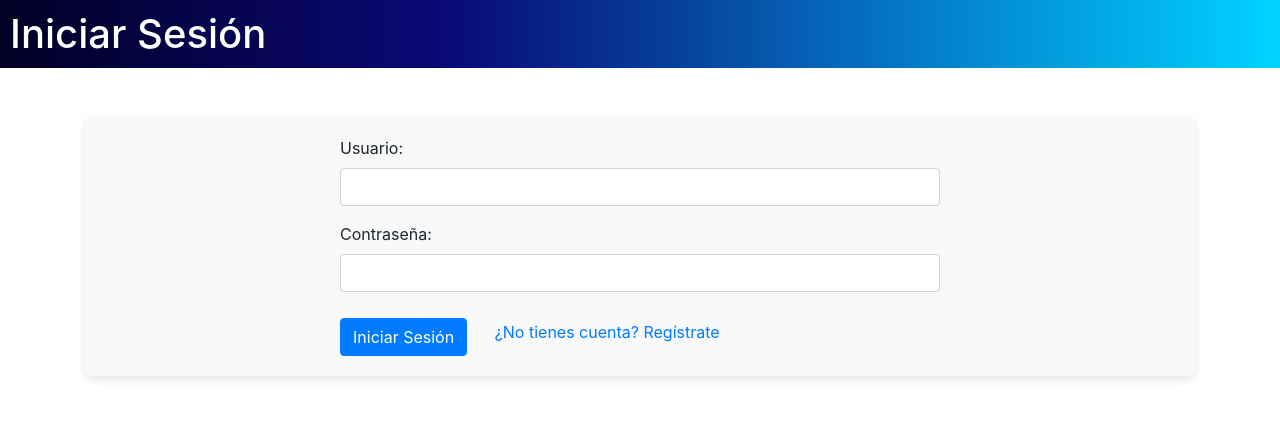
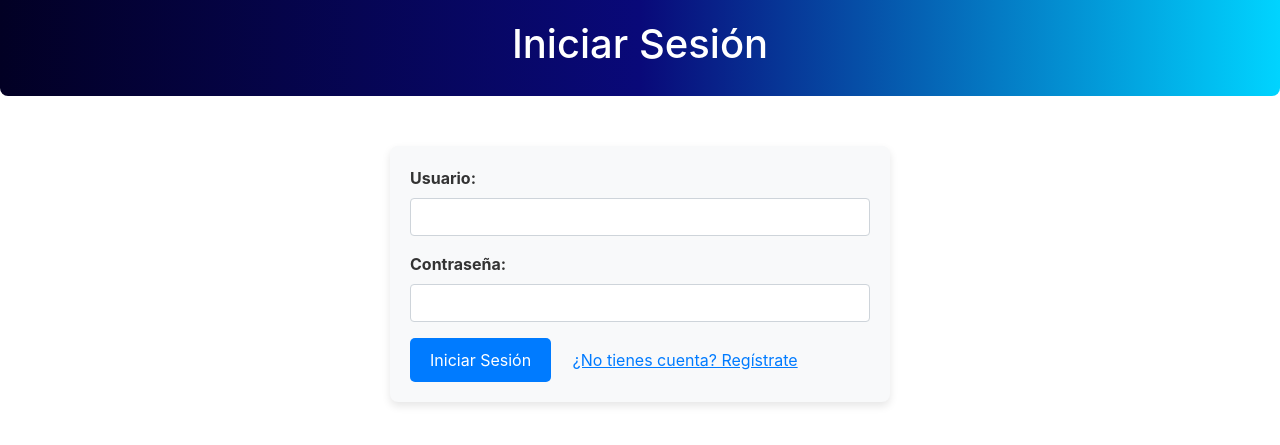
Before and after one commit to shussk02/TFG_shussk02, a Django app: template accounts/templates/login.html in a window 1280 px wide. Shown: the top 445 px of the page. Run offline with Django 3.2, Linux system fonts and the light colour scheme; the template is opened without the code that fills it, so the values that code supplies are empty; some libraries are stand-ins or nearby versions.

Commit message:
estilos aplicados

```diff
--- /dev/null
+++ b/accounts/static/css/styles.css
@@ -0,0 +1,91 @@
+/* Contenedor general para formularios */
+.form-container {
+    background-color: #f8f9fa; /* Fondo claro */
+    padding: 20px; /* Espaciado interno */
+    border-radius: 8px; /* Bordes redondeados */
+    box-shadow: 0 4px 8px rgba(0, 0, 0, 0.1); /* Sombra ligera */
+    max-width: 500px; /* Ancho máximo */
+    margin: auto; /* Centrar horizontalmente */
+    margin-top: 50px; /* Separación superior */
+}
+
+/* Estilo para el banner */
+.banner {
+    display: flex;
+    justify-content: center;
+    align-items: center;
+    background: linear-gradient(90deg, rgba(2, 0, 36, 1) 0%, rgba(9, 9, 121, 1) 50%, rgba(0, 212, 255, 1) 100%);
+    color: white;
+    padding: 20px;
+    text-align: center;
+    border-radius: 0 0 8px 8px; /* Bordes redondeados inferiores */
+}
+
+/* Estilo para las etiquetas */
+label {
+    display: block;
+    font-weight: bold;
+    margin-bottom: 8px; /* Separación con el campo de entrada */
+    color: #333;
+}
+
+/* Estilo para los campos de entrada */
+input {
+    width: 100%; /* Ocupa todo el contenedor */
+    padding: 10px; /* Espaciado interno */
+    border: 1px solid #ced4da; /* Borde gris */
+    border-radius: 5px; /* Bordes redondeados */
+    margin-bottom: 15px; /* Separación con el siguiente campo */
+    font-size: 1rem;
+    box-sizing: border-box; /* Incluye el padding en el ancho total */
+}
+
+/* Estilo para los botones */
+button.btn {
+    padding: 10px 20px;
+    border-radius: 5px;
+    font-size: 1rem;
+    border: none;
+    cursor: pointer;
+    margin-right: 5px; /* Separación entre botones */
+}
+
+/* Botón principal */
+.btn-primary {
+    background-color: #007bff;
+    color: white;
+    transition: background-color 0.3s;
+}
+
+.btn-primary:hover {
+    background-color: #0056b3;
+}
+
+/* Botón de enlace */
+.btn-link {
+    background: none;
+    border: none;
+    color: #007bff;
+    text-decoration: underline;
+    cursor: pointer;
+}
+
+.btn-link:hover {
+    color: #0056b3;
+}
+
+/* Mensajes de error */
+.error-message {
+    color: #dc3545; /* Rojo */
+    font-size: 0.9rem;
+    margin-top: -10px;
+    margin-bottom: 10px;
+}
+
+/* Texto del pie */
+.footer-text {
+    text-align: center;
+    margin-top: 20px;
+    color: #6c757d;
+    font-size: 0.9rem;
+}
--- a/accounts/templates/login.html
+++ b/accounts/templates/login.html
@@ -4,8 +4,10 @@
 <head>
     <meta charset="UTF-8">
     <title>Iniciar Sesión</title>
+
     <link rel="stylesheet" href="https://stackpath.bootstrapcdn.com/bootstrap/4.5.2/css/bootstrap.min.css">
-    <link rel="stylesheet" type="text/css" href="{% static 'css/estilosInicio.css' %}">
+    <link rel="stylesheet" type="text/css" href="{% static 'css/styles.css' %}">
+    <link rel="stylesheet" href="https://cdnjs.cloudflare.com/ajax/libs/font-awesome/5.15.3/css/all.min.css">
 </head>
 <body>
     <div class="banner">
--- a/accounts/templates/register.html
+++ b/accounts/templates/register.html
@@ -5,7 +5,7 @@
     <meta charset="UTF-8">
     <title>Registro de Usuario</title>
     <link rel="stylesheet" href="https://stackpath.bootstrapcdn.com/bootstrap/4.5.2/css/bootstrap.min.css">
-    <link rel="stylesheet" type="text/css" href="{% static 'css/estilosInicio.css' %}">
+    <link rel="stylesheet" type="text/css" href="{% static 'css/styles.css' %}">
 </head>
 <body>
     <div class="banner">
--- a/polls/urls.py
+++ b/polls/urls.py
@@ -5,7 +5,6 @@ from .views import *
 app_name = 'polls'
 
 urlpatterns = [
-    path('index/',index, name='index'),
     path('', cargar_csv, name='cargar_csv'),
     path('cambiarhp/', cambiarhp, name='cambiarhp'),
     path('view/', mostrar_csv, name='mostrar_csv'),
--- a/polls/views.py
+++ b/polls/views.py
@@ -12,10 +12,6 @@ from django.core.management import call_command
 from django.apps import apps
 from django.db.utils import OperationalError
 import numpy as np
-
-
-def index(request):
-    return HttpResponse("Hello, world. You're at the polls index.")
 
 
 def cargar_csv(request):
```
